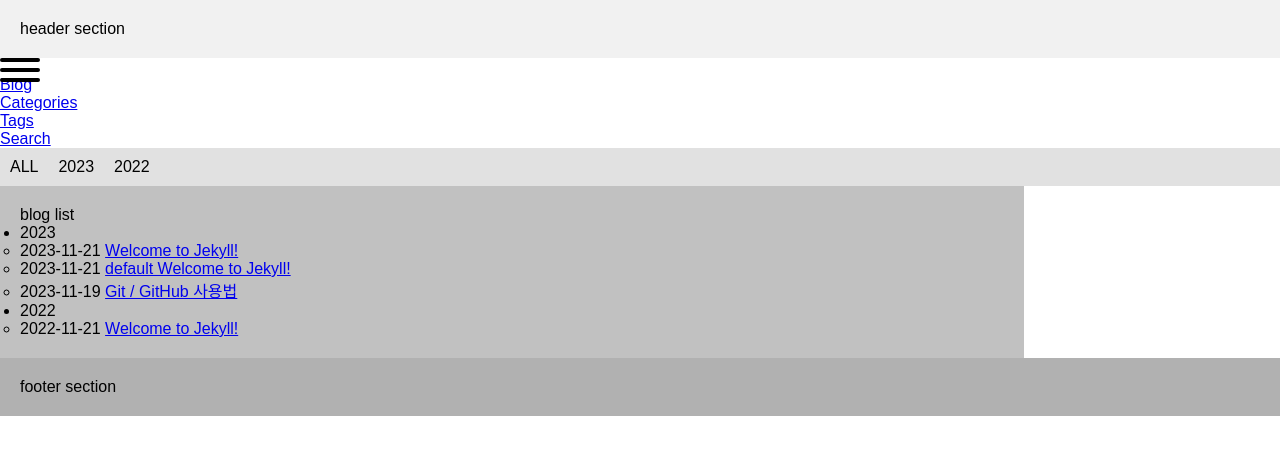
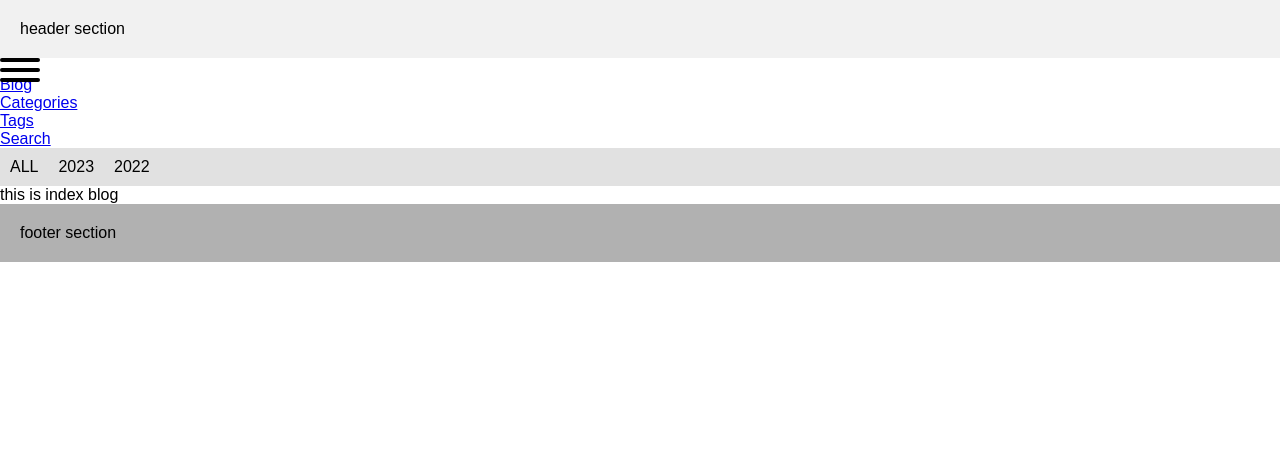
Before and after one commit to sangjjangit/sangjjangit.github.io, a Jekyll site: the page built from index.markdown, in a window 1280 px wide. Shown: the top 455 px of the page. Built offline with Jekyll 4.4.1, drawn with Linux system fonts in a browser that asks for light colours.

Commit message:
Update blog.html

```diff
--- a/_layouts/blog.html
+++ b/_layouts/blog.html
@@ -23,46 +23,4 @@ layout: whole
 </div>
 </nav>
 
-
-<main>
-<div>
-    blog list
-    <ul>
-
-        {% for item in years %}
-        <li data-list-name="{{ item }}">
-            {{ item }}
-
-            {% for post in site.posts %}
-
-                {% assign postYear = post.date | date: '%Y' %}
-
-                {% if item == postYear %}
-                <ul>
-                    <li>
-
-                        {{ post.date | date: '%Y-%m-%d' }}
-                        <a href='{{ post.url }}'>{{ post.title }}</a>
-                        {{ post.last_modified_at | date: '%Y-%m-%d %H:%M:%S' }}
-
-                    </li>
-                </ul>
-                {% endif %}
-
-            {% endfor %}
-        </li>
-        {% endfor %}
-    </ul>
-</div>
-</main>
-
-<!-- {% for post in site.posts %}
-{% assign tmp = post.date | date: '%Y'  | append: ',' %}
-{% assign year = year | append: tmp %}
-{% assign years = year | split: ',' | uniq %}
-{% endfor %} -->
-
-<!-- layout: post
-title:  "Welcome to Jekyll!"
-date:   2023-11-21 18:52:26 +0900
-categories: jekyll update -->
+{{ content }}
```
